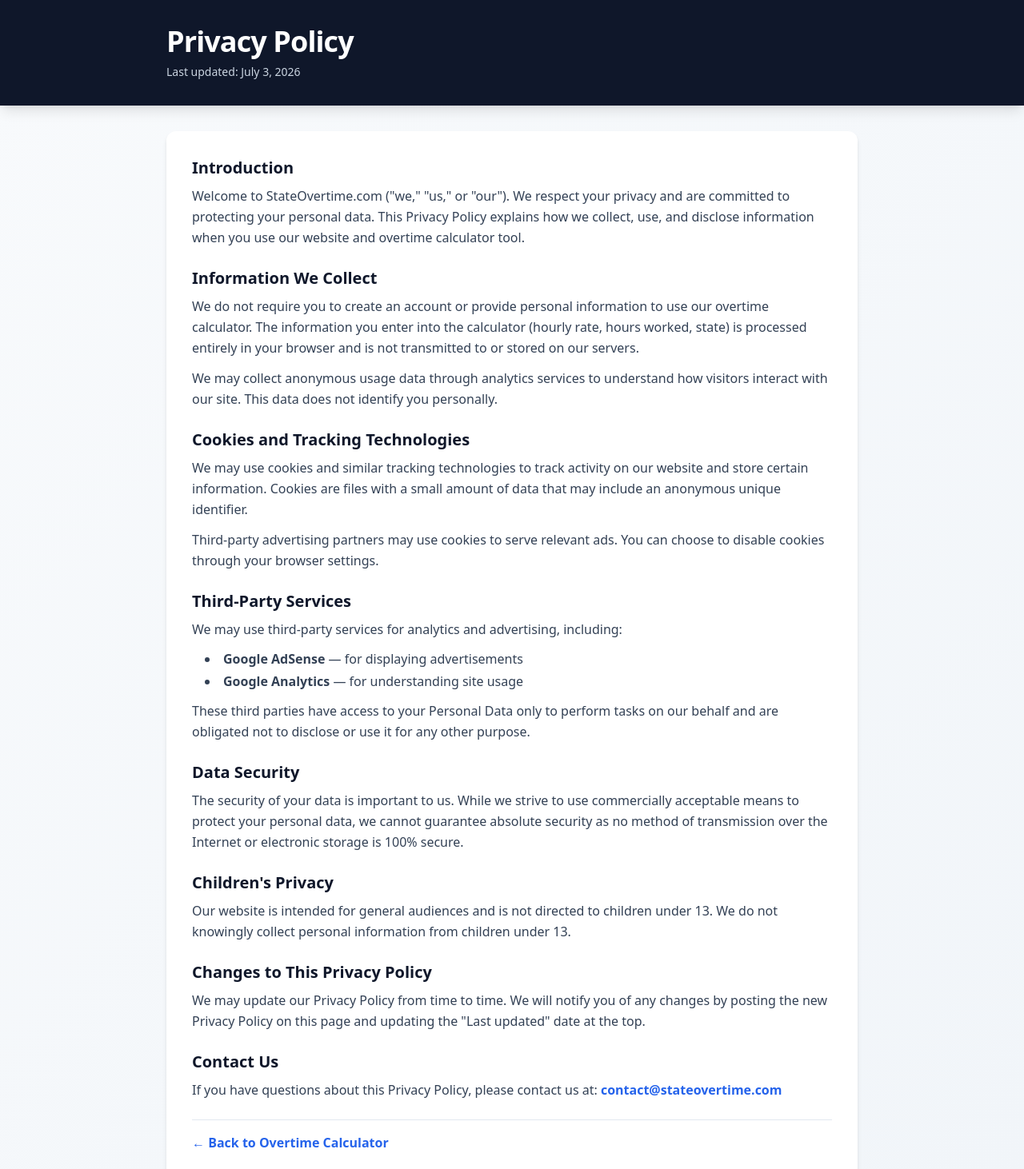
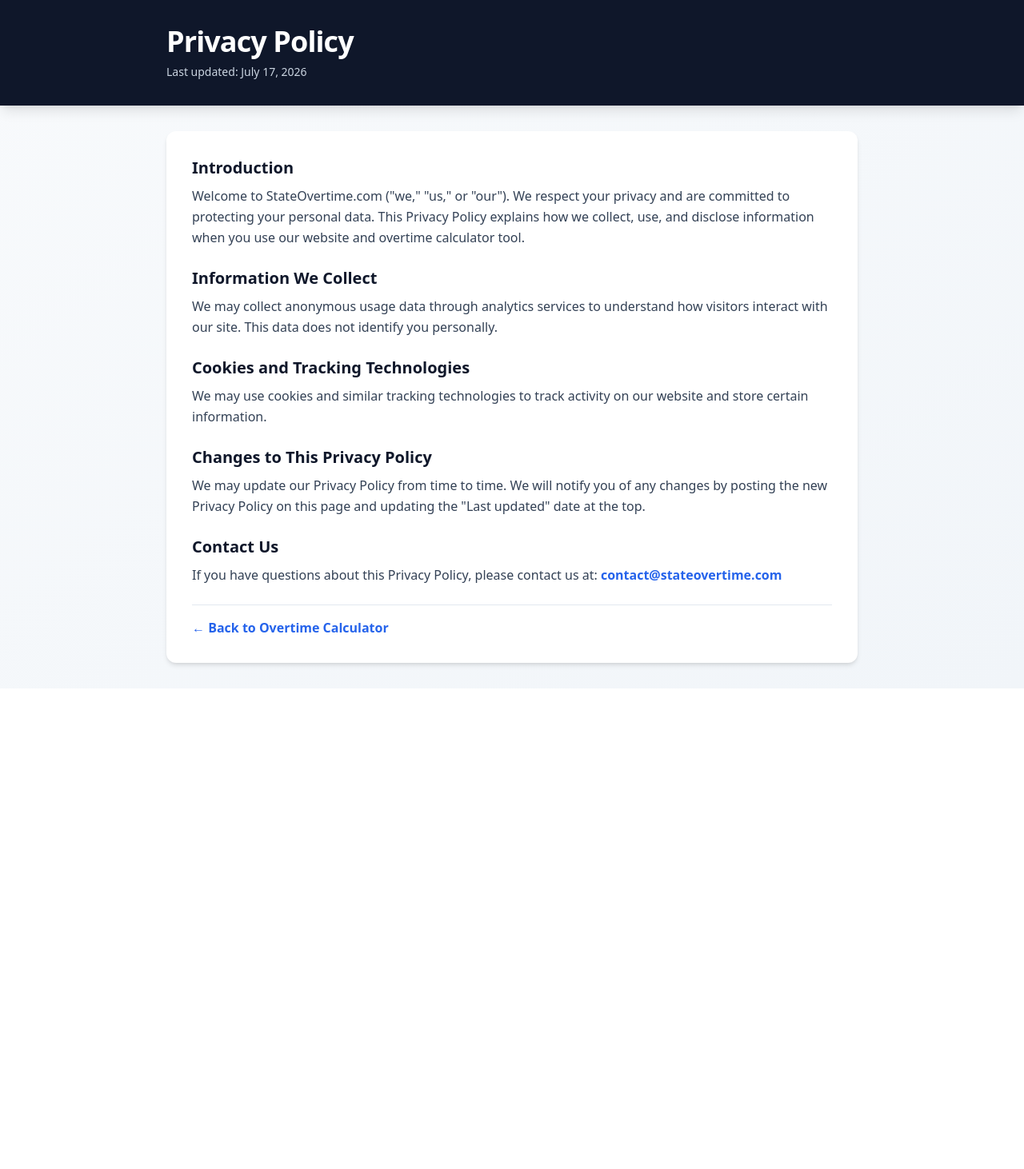
Before and after one commit to kikaifabrik-flow/stateovertime, a Next.js app: page /privacy in a window 1280 px wide. Shown: the top 1462 px of the page at 80% size. After the commit the page ends 861 px from the top, so only its background shows below. Built offline with nearby package versions, Linux system fonts and the light colour scheme.

Commit message:
Update privacy policy wording

```diff
--- a/src/app/privacy/page.tsx
+++ b/src/app/privacy/page.tsx
@@ -1,9 +1,7 @@
 export const metadata = {
   title: "Privacy Policy | State Overtime Calculator",
   description: "Privacy Policy for StateOvertime.com",
-  alternates: {
-    canonical: '/privacy',
-  },
+  alternates: { canonical: "/privacy" },
 };
 
 export default function PrivacyPage() {
@@ -12,7 +10,7 @@
       <header className="bg-slate-900 text-white py-8 shadow-lg">
         <div className="max-w-4xl mx-auto px-4">
           <h1 className="text-3xl md:text-4xl font-bold tracking-tight">Privacy Policy</h1>
-          <p className="text-slate-300 mt-2 text-sm">Last updated: July 3, 2026</p>
+          <p className="text-slate-300 mt-2 text-sm">Last updated: July 17, 2026</p>
         </div>
       </header>
 
@@ -20,44 +18,22 @@
         <div className="bg-white rounded-xl shadow-md p-6 md:p-8 space-y-6">
           <div>
             <h2 className="text-xl font-bold text-slate-900 mb-2">Introduction</h2>
-            <p className="text-slate-700 leading-relaxed">Welcome to StateOvertime.com ("we," "us," or "our"). We respect your privacy and are committed to protecting your personal data. This Privacy Policy explains how we collect, use, and disclose information when you use our website and overtime calculator tool.</p>
+            <p className="text-slate-700 leading-relaxed">Welcome to StateOvertime.com (&quot;we,&quot; &quot;us,&quot; or &quot;our&quot;). We respect your privacy and are committed to protecting your personal data. This Privacy Policy explains how we collect, use, and disclose information when you use our website and overtime calculator tool.</p>
           </div>
 
           <div>
             <h2 className="text-xl font-bold text-slate-900 mb-2">Information We Collect</h2>
-            <p className="text-slate-700 leading-relaxed mb-3">We do not require you to create an account or provide personal information to use our overtime calculator. The information you enter into the calculator (hourly rate, hours worked, state) is processed entirely in your browser and is not transmitted to or stored on our servers.</p>
             <p className="text-slate-700 leading-relaxed">We may collect anonymous usage data through analytics services to understand how visitors interact with our site. This data does not identify you personally.</p>
           </div>
 
           <div>
             <h2 className="text-xl font-bold text-slate-900 mb-2">Cookies and Tracking Technologies</h2>
-            <p className="text-slate-700 leading-relaxed mb-3">We may use cookies and similar tracking technologies to track activity on our website and store certain information. Cookies are files with a small amount of data that may include an anonymous unique identifier.</p>
-            <p className="text-slate-700 leading-relaxed">Third-party advertising partners may use cookies to serve relevant ads. You can choose to disable cookies through your browser settings.</p>
-          </div>
-
-          <div>
-            <h2 className="text-xl font-bold text-slate-900 mb-2">Third-Party Services</h2>
-            <p className="text-slate-700 leading-relaxed mb-3">We may use third-party services for analytics and advertising, including:</p>
-            <ul className="list-disc list-inside text-slate-700 space-y-1 ml-4">
-              <li><strong className="font-semibold">Google AdSense</strong> — for displaying advertisements</li>
-              <li><strong className="font-semibold">Google Analytics</strong> — for understanding site usage</li>
-            </ul>
-            <p className="text-slate-700 leading-relaxed mt-3">These third parties have access to your Personal Data only to perform tasks on our behalf and are obligated not to disclose or use it for any other purpose.</p>
-          </div>
-
-          <div>
-            <h2 className="text-xl font-bold text-slate-900 mb-2">Data Security</h2>
-            <p className="text-slate-700 leading-relaxed">The security of your data is important to us. While we strive to use commercially acceptable means to protect your personal data, we cannot guarantee absolute security as no method of transmission over the Internet or electronic storage is 100% secure.</p>
-          </div>
-
-          <div>
-            <h2 className="text-xl font-bold text-slate-900 mb-2">Children's Privacy</h2>
-            <p className="text-slate-700 leading-relaxed">Our website is intended for general audiences and is not directed to children under 13. We do not knowingly collect personal information from children under 13.</p>
+            <p className="text-slate-700 leading-relaxed">We may use cookies and similar tracking technologies to track activity on our website and store certain information.</p>
           </div>
 
           <div>
             <h2 className="text-xl font-bold text-slate-900 mb-2">Changes to This Privacy Policy</h2>
-            <p className="text-slate-700 leading-relaxed">We may update our Privacy Policy from time to time. We will notify you of any changes by posting the new Privacy Policy on this page and updating the "Last updated" date at the top.</p>
+            <p className="text-slate-700 leading-relaxed">We may update our Privacy Policy from time to time. We will notify you of any changes by posting the new Privacy Policy on this page and updating the &quot;Last updated&quot; date at the top.</p>
           </div>
 
           <div>
```
